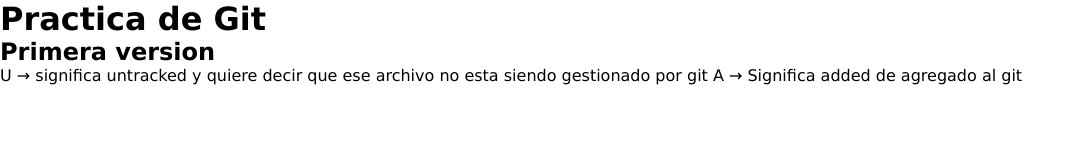
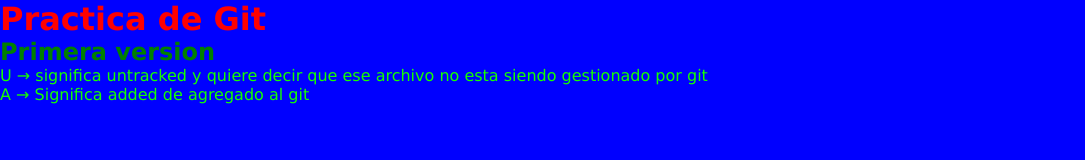
Before and after one commit to GonzaloCiancio/practicaGit, a plain HTML site: page index.html in a window 1280 px wide. Shown: the whole page, without its empty margins (0-1085 px from the left). Drawn offline with Linux system fonts and the light colour scheme.

Commit message:
Color css

```diff
--- a/css/style.css
+++ b/css/style.css
@@ -5,3 +5,18 @@
   box-sizing: border-box;
   font-family: Verdana, Geneva, Tahoma, sans-serif;
 }
+
+.rojo {
+  color: red;
+}
+.verde {
+  color: green;
+}
+
+body {
+  background: blue;
+}
+
+p {
+  color: rgb(21, 255, 0);
+}
--- a/index.html
+++ b/index.html
@@ -8,11 +8,12 @@
     <link rel="stylesheet" href="css/style.css" />
   </head>
   <body>
-    <h1>Practica de Git</h1>
-    <h2>Primera version</h2>
+    <h1 class="rojo">Practica de Git</h1>
+    <h2 class="verde">Primera version</h2>
     <p>
       U → significa untracked y quiere decir que ese archivo no esta siendo
-      gestionado por git A → Significa added de agregado al git
+      gestionado por git
     </p>
+    <p>A → Significa added de agregado al git</p>
   </body>
 </html>
```
